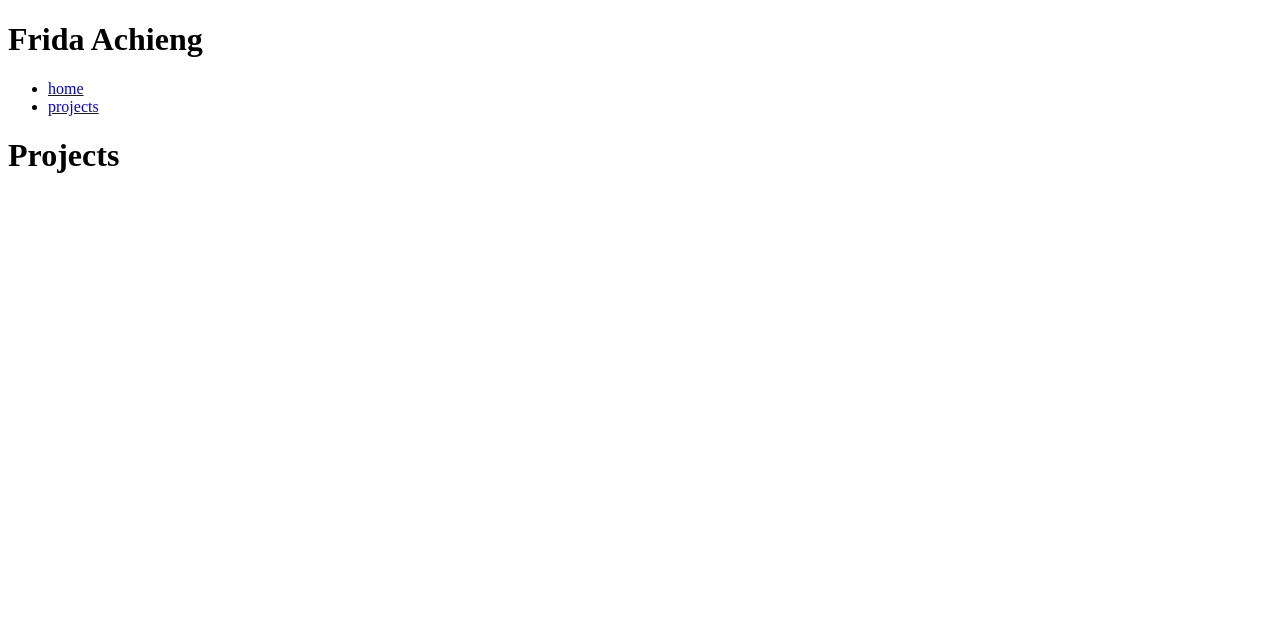
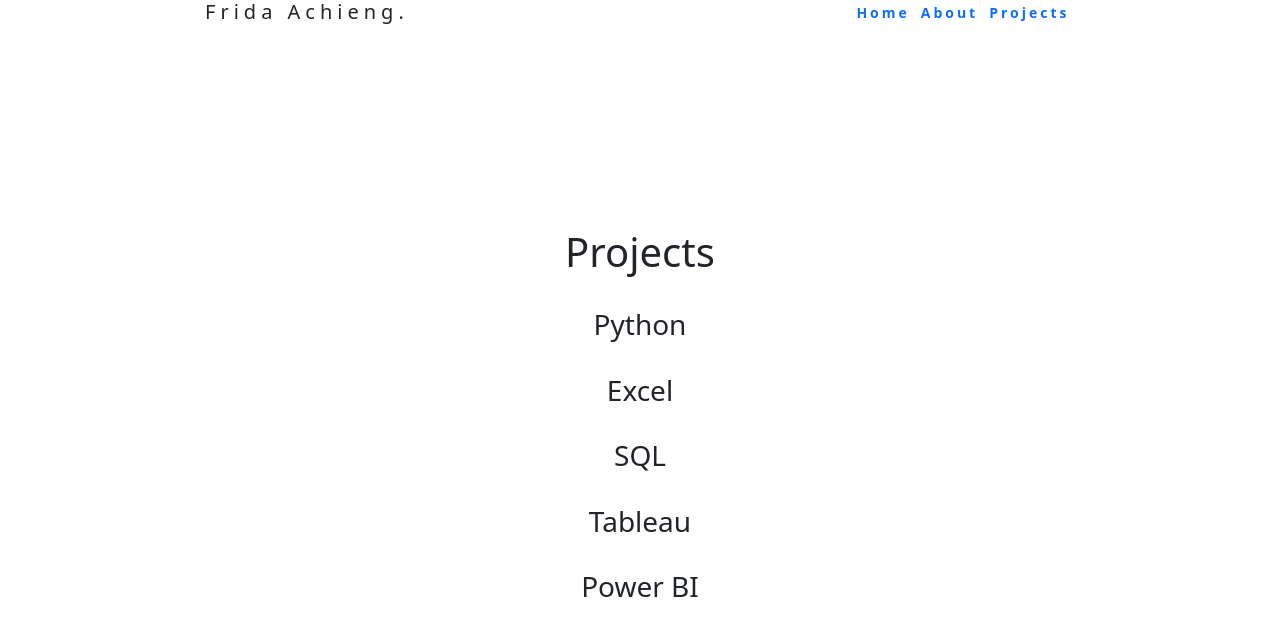
Before and after one commit to FridaAchieng/Fun-Website, a Flask app: page /projects in a window 1280 px wide. Shown: the top 636 px of the page. Run offline with Flask 2, Linux system fonts and the light colour scheme.

Commit message:
added more info

```diff
--- a/app.py
+++ b/app.py
@@ -3,16 +3,17 @@
 app = Flask(__name__)
 
 @app.route("/")
+@app.route("/home")
 def home():
-  return render_template("home.html")
+  return render_template("home.html",title="Home")
 
 @app.route("/projects")
 def projects():
-  return render_template("projects.html")
+  return render_template("projects.html",title="Projects")
 
-@app.route("/contact")
-def contact():
-  return render_template("contact.html")
+@app.route("/about")
+def about():
+  return render_template("about.html",title="About")
 
 if __name__ == "__main__":
   app.run(host="0.0.0.0",debug=True)
--- a/static/main.css
+++ b/static/main.css
@@ -1,3 +1,36 @@
-body{
-  background-color: mediumpurple;
+
+header{
+  margin:0px;
+  padding:0px;
+  box-sizing:border-box;
 }
+.nav1{
+  display:flex;
+  justify-content:space-around;
+  align-item:center;
+}
+.logo{
+  letter-spacing: 5px;
+  font-weight:bold;
+}
+.nav-links{
+  display:flex;
+  justify-content:space-around;
+  width:20%;
+}
+.nav-links li{
+  list-style:none;
+}
+.nav-links a{
+  letter-spacing:3px;
+  text-decoration:none;
+  font-weight:bold;
+  font-size:14px;
+}
+.container{
+  width:100%;
+  postion:absolute;
+  top:50%;
+  text-align:center;
+  transform:translateY(50%);
+}
--- a/templates/base.html
+++ b/templates/base.html
@@ -3,23 +3,29 @@
 <head>
   <meta charset="UTF-8">
   <meta name="viewport" content="width=device-width, initial-scale=1.0">
-  <title>base</title>
+ <!--bootstrap code -->
+  <link href="https://cdn.jsdelivr.net/npm/bootstrap@5.2.1/dist/css/bootstrap.min.css" rel="stylesheet" integrity="sha384-iYQeCzEYFbKjA/T2uDLTpkwGzCiq6soy8tYaI1GyVh/UjpbCx/TYkiZhlZB6+fzT" crossorigin="anonymous">
+<!-- main.css code -->
+  <link rel="stylesheet", href="{{url_for('static', filename= 'main.css')}}">
+  <title>{{title}}</title>
 </head>
 <body>
-  <header>
-    <div class="container">
-      <h1>Frida Achieng</h1>
-      <nav>
-      <ul>
-    <li><a href="{{url_for("home")}}">home</a> </li>
-    <li><a href="{{url_for("projects")}}">projects</a></li>
-     </ul>
-      </nav>
-    </div>
+<header>
+    <nav class="nav1">
+      <div class="logo">
+        <h5>Frida Achieng.</h5>
+         </div>
+        <ul class="nav-links">
+         <li><a href="{{url_for("home")}}">Home</a></li>
+        <li><a href="{{url_for("about")}}">About</a></li>
+        <li><a href="{{url_for("projects")}}">Projects</a></li>
+        </ul>
+     </nav>
   </header>
+
   <div class="container">
     {%block content%}
     {%endblock%}
-  </div>
+    </div>
 </body>
 </html>
--- a/templates/projects.html
+++ b/templates/projects.html
@@ -2,5 +2,73 @@
 {%block content%}
 <div class="projects">
   <h1>Projects</h1>
+  <div class="projects">
+    <div class="project-items">
+      <div class="img">
+        <img src="" alt="">
+      </div>
+      <div class="hover-item">
+        <h3>Python</h3>
+        <div class="icons">
+          <a href="#" class="icon">
+          <i class="fab fa-github"></i>
+          </a>
+          <div>
+      </div>
+    </div>
+        <div class="project-items">
+      <div class="img">
+        <img src="" alt="">
+      </div>
+      <div class="hover-item">
+        <h3>Excel</h3>
+        <div class="icons">
+          <a href="#" class="icon">
+          <i class="fab fa-github"></i>
+          </a>
+          <div>
+      </div>
+    </div>
+        <div class="project-items">
+      <div class="img">
+        <img src="" alt="">
+      </div>
+      <div class="hover-item">
+        <h3>SQL</h3>
+        <div class="icons">
+          <a href="#" class="icon">
+          <i class="fab fa-github"></i>
+          </a>
+          <div>
+      </div>
+          <div class="project-items">
+      <div class="img">
+        <img src="" alt="">
+      </div>
+      <div class="hover-item">
+        <h3>Tableau</h3>
+        <div class="icons">
+          <a href="#" class="icon">
+          <i class="fab fa-github"></i>
+          </a>
+          <div>
+      </div>
+    </div>
+        <div class="project-items">
+      <div class="img">
+        <img src="" alt="">
+      </div>
+      <div class="hover-item">
+        <h3>Power BI</h3>
+        <div class="icons">
+          <a href="#" class="icon">
+          <i class="fab fa-github"></i>
+          </a>
+          <div>
+      </div>
+    </div>
+    </div>
+  </div>
+
 </div>
 {%endblock%}
```
Also changed, not shown: templates/about.html (added, +9 -0 lines), templates/home.html (+8 -0 lines).
